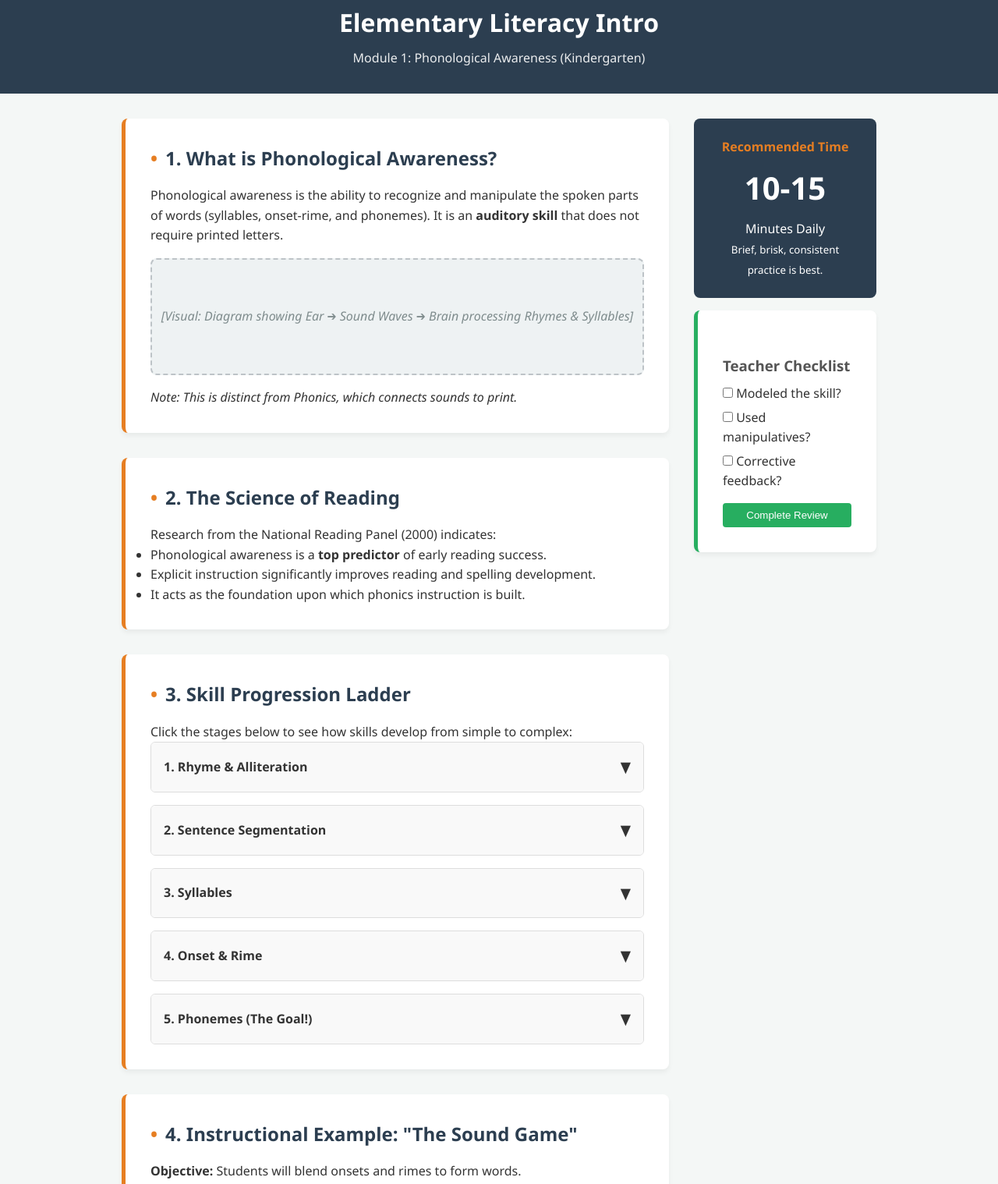
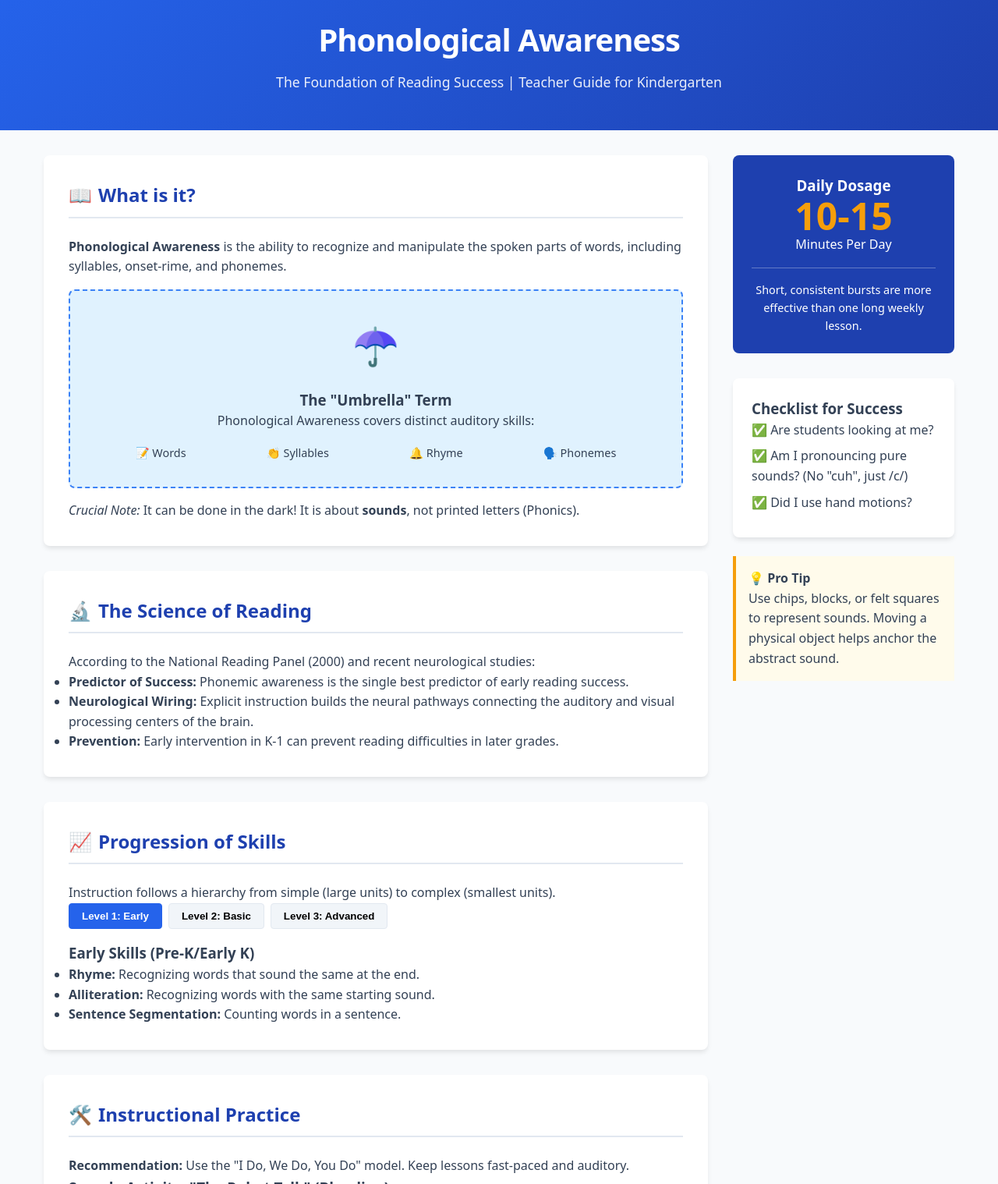
Before and after one commit to ekappus-coder/literacyintro, a plain HTML site: page componentlang.html in a window 1280 px wide. Shown: the part 29-1547 px from the top of the page at 78% size. Drawn offline with Linux system fonts and the light colour scheme.

Commit message:
Update componentlang.html

```diff
--- a/componentlang.html
+++ b/componentlang.html
@@ -3,309 +3,292 @@
 <head>
     <meta charset="UTF-8">
     <meta name="viewport" content="width=device-width, initial-scale=1.0">
-    <title>Literacy Intro: Phonological Awareness</title>
+    <title>Phonological Awareness: A Guide for K-1 Teachers</title>
     <style>
+        /* --- CSS VARIABLES & RESET --- */
         :root {
-            --primary: #2c3e50;
-            --accent: #e67e22;
-            --light: #ecf0f1;
-            --white: #ffffff;
-            --success: #27ae60;
-            --font-main: 'Segoe UI', Tahoma, Geneva, Verdana, sans-serif;
+            --primary: #2563eb;       /* Royal Blue */
+            --secondary: #1e40af;     /* Dark Blue */
+            --accent: #f59e0b;        /* Amber */
+            --bg: #f8fafc;            /* Light Blue-Grey */
+            --surface: #ffffff;
+            --text: #334155;
+            --border: #e2e8f0;
+            --radius: 8px;
+            --shadow: 0 4px 6px -1px rgba(0, 0, 0, 0.1);
         }
 
         * { box-sizing: border-box; margin: 0; padding: 0; }
 
         body {
-            font-family: var(--font-main);
+            font-family: system-ui, -apple-system, sans-serif;
             line-height: 1.6;
-            color: #333;
-            background-color: #f4f7f6;
+            color: var(--text);
+            background: var(--bg);
         }
 
-        /* Layout */
+        /* --- LAYOUT UTILITIES --- */
+        .container { max-width: 1200px; margin: 0 auto; padding: 0 1rem; }
+        .grid { display: grid; gap: 2rem; }
+        @media (min-width: 768px) { .grid-2 { grid-template-columns: 1fr 1fr; } }
+        @media (min-width: 1024px) { .grid-main { grid-template-columns: 3fr 1fr; } }
+
+        /* --- COMPONENT STYLES --- */
         header {
-            background: var(--primary);
-            color: var(--white);
-            padding: 2rem 1rem;
+            background: linear-gradient(135deg, var(--primary), var(--secondary));
+            color: white;
+            padding: 3rem 0;
+            margin-bottom: 2rem;
             text-align: center;
         }
 
-        header h1 { margin-bottom: 0.5rem; }
-        header p { opacity: 0.9; font-weight: 300; }
+        header h1 { font-size: 2.5rem; margin-bottom: 0.5rem; letter-spacing: -1px; }
+        header .subtitle { font-size: 1.1rem; opacity: 0.9; font-weight: 300; }
 
-        .container {
-            max-width: 1000px;
-            margin: 2rem auto;
-            padding: 0 1rem;
-            display: grid;
-            grid-template-columns: 3fr 1fr;
-            gap: 2rem;
+        section {
+            background: var(--surface);
+            border-radius: var(--radius);
+            padding: 2rem;
+            box-shadow: var(--shadow);
+            margin-bottom: 2rem;
         }
 
-        /* Sections */
-        .card {
-            background: var(--white);
-            padding: 2rem;
-            margin-bottom: 2rem;
-            border-radius: 8px;
-            box-shadow: 0 4px 6px rgba(0,0,0,0.05);
-            border-left: 5px solid var(--accent);
+        h2 {
+            color: var(--secondary);
+            border-bottom: 2px solid var(--border);
+            padding-bottom: 0.5rem;
+            margin-bottom: 1.5rem;
+            display: flex;
+            align-items: center;
+            gap: 0.5rem;
         }
 
-        h2 { color: var(--primary); margin-bottom: 1rem; display: flex; align-items: center; }
-        h2::before { content: '•'; color: var(--accent); margin-right: 10px; font-size: 1.5rem; }
-
-        h3 { margin-top: 1.5rem; margin-bottom: 0.5rem; color: #555; }
-
-        /* Interactivity: Progression Steps */
-        .progression-container {
-            display: flex;
-            flex-direction: column;
-            gap: 1rem;
+        /* --- VISUAL AIDS (CSS ONLY) --- */
+        .visual-diagram {
+            background: #e0f2fe;
+            border: 2px dashed #3b82f6;
+            border-radius: var(--radius);
+            padding: 2rem;
+            text-align: center;
+            margin: 1rem 0;
+        }
+        .umbrella-graphic {
+            font-size: 3rem;
+            margin-bottom: 1rem;
+            display: block;
         }
 
-        .step {
-            border: 1px solid #ddd;
-            border-radius: 6px;
-            overflow: hidden;
-            transition: all 0.3s ease;
+        /* --- INTERACTIVE TABS (Skills Progression) --- */
+        .tabs { display: flex; gap: 0.5rem; margin-bottom: 1rem; flex-wrap: wrap; }
+        .tab-btn {
+            padding: 0.5rem 1rem;
+            border: 1px solid var(--border);
+            background: #f1f5f9;
+            cursor: pointer;
+            border-radius: 4px;
+            font-weight: 600;
+        }
+        .tab-btn.active { background: var(--primary); color: white; border-color: var(--primary); }
+        .tab-content { display: none; animation: fadeIn 0.3s ease; }
+        .tab-content.active { display: block; }
+
+        /* --- DATA TABLES --- */
+        table { width: 100%; border-collapse: collapse; margin: 1rem 0; }
+        th, td { padding: 0.75rem; text-align: left; border-bottom: 1px solid var(--border); }
+        th { background: #f1f5f9; color: var(--secondary); }
+        tr:last-child td { border-bottom: none; }
+
+        /* --- SIDEBAR WIDGETS --- */
+        .stat-card {
+            background: var(--secondary);
+            color: white;
+            padding: 1.5rem;
+            border-radius: var(--radius);
+            text-align: center;
+        }
+        .stat-number { font-size: 3rem; font-weight: 800; line-height: 1; color: var(--accent); }
+
+        .tip-box {
+            background: #fffbeb;
+            border-left: 4px solid var(--accent);
+            padding: 1rem;
+            margin-top: 1.5rem;
         }
 
-        .step-header {
-            background: #f9f9f9;
-            padding: 1rem;
-            cursor: pointer;
-            font-weight: bold;
-            display: flex;
-            justify-content: space-between;
-            align-items: center;
+        /* --- PRINT STYLES --- */
+        @media print {
+            body { background: white; color: black; }
+            section { box-shadow: none; border: 1px solid #ccc; break-inside: avoid; }
+            .tab-content { display: block !important; border-bottom: 1px solid #ccc; padding-bottom: 1rem; }
+            .tabs, header { background: none; color: black; }
+            header h1 { color: black; }
         }
 
-        .step-header:hover { background: #eee; }
-
-        .step-content {
-            padding: 0 1rem;
-            max-height: 0;
-            overflow: hidden;
-            transition: max-height 0.3s ease-out;
-            background: var(--white);
-        }
-
-        .step.active .step-content {
-            padding: 1rem;
-            max-height: 200px; /* Arbitrary height for expansion */
-            border-top: 1px solid #ddd;
-        }
-
-        .step-icon { font-size: 1.2rem; transition: transform 0.3s; }
-        .step.active .step-icon { transform: rotate(180deg); }
-
-        /* Sidebar */
-        aside {
-            position: sticky;
-            top: 2rem;
-            height: fit-content;
-        }
-
-        .quick-fact {
-            background: var(--primary);
-            color: var(--white);
-            padding: 1.5rem;
-            border-radius: 8px;
-            margin-bottom: 1rem;
-            text-align: center;
-        }
-
-        .quick-fact h4 { margin-bottom: 0.5rem; color: var(--accent); }
-        .big-stat { font-size: 2.5rem; font-weight: bold; display: block; margin: 0.5rem 0; }
-
-        /* Lesson Plan Table */
-        table { width: 100%; border-collapse: collapse; margin-top: 1rem; }
-        th, td { padding: 12px; text-align: left; border-bottom: 1px solid #ddd; }
-        th { background-color: #f2f2f2; color: var(--primary); }
-
-        /* Visual Aid Placeholder */
-        .visual-aid {
-            background: #eef2f3;
-            height: 150px;
-            display: flex;
-            align-items: center;
-            justify-content: center;
-            border-radius: 8px;
-            margin: 1rem 0;
-            color: #7f8c8d;
-            font-style: italic;
-            border: 2px dashed #bdc3c7;
-        }
-
-        /* Footer */
-        footer {
-            text-align: center;
-            padding: 2rem;
-            color: #777;
-            font-size: 0.9rem;
-            border-top: 1px solid #ddd;
-            margin-top: 2rem;
-        }
-
-        @media (max-width: 768px) {
-            .container { grid-template-columns: 1fr; }
-        }
+        @keyframes fadeIn { from { opacity: 0; transform: translateY(5px); } to { opacity: 1; transform: translateY(0); } }
     </style>
 </head>
 <body>
 
 <header>
-    <h1>Elementary Literacy Intro</h1>
-    <p>Module 1: Phonological Awareness (Kindergarten)</p>
+    <div class="container">
+        <h1>Phonological Awareness</h1>
+        <p class="subtitle">The Foundation of Reading Success | Teacher Guide for Kindergarten</p>
+    </div>
 </header>
 
-<div class="container">
+<div class="container grid grid-main">
+
     <main>
-        <section class="card">
-            <h2>1. What is Phonological Awareness?</h2>
-            <p>Phonological awareness is the ability to recognize and manipulate the spoken parts of words (syllables, onset-rime, and phonemes). It is an <strong>auditory skill</strong> that does not require printed letters.</p>
-            <div class="visual-aid">
-                [Visual: Diagram showing Ear ➔ Sound Waves ➔ Brain processing Rhymes & Syllables]
+
+        <section id="intro">
+            <h2><span aria-hidden="true">📖</span> What is it?</h2>
+            <p class="lead"><strong>Phonological Awareness</strong> is the ability to recognize and manipulate the spoken parts of words, including syllables, onset-rime, and phonemes.</p>
+
+            <div class="visual-diagram">
+                <span class="umbrella-graphic">☂️</span>
+                <h3>The "Umbrella" Term</h3>
+                <p>Phonological Awareness covers distinct auditory skills:</p>
+                <div style="display: flex; justify-content: space-around; margin-top:1rem; font-size: 0.9rem;">
+                    <div>📝 Words</div>
+                    <div>👏 Syllables</div>
+                    <div>🔔 Rhyme</div>
+                    <div>🗣️ Phonemes</div>
+                </div>
             </div>
-            <p><em>Note: This is distinct from Phonics, which connects sounds to print.</em></p>
+            <p><em>Crucial Note:</em> It can be done in the dark! It is about <strong>sounds</strong>, not printed letters (Phonics).</p>
         </section>
 
-        <section class="card">
-            <h2>2. The Science of Reading</h2>
-            <p>Research from the National Reading Panel (2000) indicates:</p>
+        <section id="research">
+            <h2><span aria-hidden="true">🔬</span> The Science of Reading</h2>
+            <p>According to the National Reading Panel (2000) and recent neurological studies:</p>
             <ul>
-                <li>Phonological awareness is a <strong>top predictor</strong> of early reading success.</li>
-                <li>Explicit instruction significantly improves reading and spelling development.</li>
-                <li>It acts as the foundation upon which phonics instruction is built.</li>
+                <li><strong>Predictor of Success:</strong> Phonemic awareness is the single best predictor of early reading success.</li>
+                <li><strong>Neurological Wiring:</strong> Explicit instruction builds the neural pathways connecting the auditory and visual processing centers of the brain.</li>
+                <li><strong>Prevention:</strong> Early intervention in K-1 can prevent reading difficulties in later grades.</li>
             </ul>
         </section>
 
-        <section class="card">
-            <h2>3. Skill Progression Ladder</h2>
-            <p>Click the stages below to see how skills develop from simple to complex:</p>
-            <div class="progression-container">
-                <div class="step">
-                    <div class="step-header">
-                        1. Rhyme & Alliteration
-                        <span class="step-icon">▼</span>
-                    </div>
-                    <div class="step-content">
-                        <p><strong>Age 3-4:</strong> Recognizing matching sounds at the ends or beginnings of words (e.g., "Cat, Bat, Hat").</p>
-                    </div>
-                </div>
-                <div class="step">
-                    <div class="step-header">
-                        2. Sentence Segmentation
-                        <span class="step-icon">▼</span>
-                    </div>
-                    <div class="step-content">
-                        <p><strong>Age 4-5:</strong> Hearing individual words within a spoken sentence.</p>
-                    </div>
-                </div>
-                <div class="step">
-                    <div class="step-header">
-                        3. Syllables
-                        <span class="step-icon">▼</span>
-                    </div>
-                    <div class="step-content">
-                        <p><strong>Age 5 (Kindergarten):</strong> Clapping or counting parts of a word (e.g., "El-e-phant" = 3).</p>
-                    </div>
-                </div>
-                <div class="step">
-                    <div class="step-header">
-                        4. Onset & Rime
-                        <span class="step-icon">▼</span>
-                    </div>
-                    <div class="step-content">
-                        <p><strong>Age 5.5:</strong> Splitting a syllable into start (onset) and end (rime). Example: /b/ - /at/.</p>
-                    </div>
-                </div>
-                <div class="step">
-                    <div class="step-header">
-                        5. Phonemes (The Goal!)
-                        <span class="step-icon">▼</span>
-                    </div>
-                    <div class="step-content">
-                        <p><strong>Age 6+:</strong> Manipulating individual sounds. Blending (/c/ /a/ /t/ -> cat) and Segmenting (cat -> /c/ /a/ /t/).</p>
-                    </div>
-                </div>
+        <section id="progression">
+            <h2><span aria-hidden="true">📈</span> Progression of Skills</h2>
+            <p>Instruction follows a hierarchy from simple (large units) to complex (smallest units).</p>
+
+            <div class="tabs">
+                <button class="tab-btn active" onclick="openTab(event, 'level1')">Level 1: Early</button>
+                <button class="tab-btn" onclick="openTab(event, 'level2')">Level 2: Basic</button>
+                <button class="tab-btn" onclick="openTab(event, 'level3')">Level 3: Advanced</button>
+            </div>
+
+            <div id="level1" class="tab-content active">
+                <h3>Early Skills (Pre-K/Early K)</h3>
+                <ul>
+                    <li><strong>Rhyme:</strong> Recognizing words that sound the same at the end.</li>
+                    <li><strong>Alliteration:</strong> Recognizing words with the same starting sound.</li>
+                    <li><strong>Sentence Segmentation:</strong> Counting words in a sentence.</li>
+                </ul>
+            </div>
+
+            <div id="level2" class="tab-content">
+                <h3>Basic Skills (Mid-Kindergarten)</h3>
+                <ul>
+                    <li><strong>Syllable Blending:</strong> "Ro" + "bot" = Robot.</li>
+                    <li><strong>Syllable Segmentation:</strong> Clapping parts of a word (nap-kin).</li>
+                    <li><strong>Onset-Rime:</strong> /c/ - /at/ = cat.</li>
+                </ul>
+            </div>
+
+            <div id="level3" class="tab-content">
+                <h3>Advanced Skills (Late K/1st Grade)</h3>
+                <ul>
+                    <li><strong>Phoneme Blending:</strong> /d/ /o/ /g/ = dog.</li>
+                    <li><strong>Phoneme Segmentation:</strong> Telling the sounds in "ship" (/sh/ /i/ /p/).</li>
+                    <li><strong>Manipulation:</strong> "Say 'cat'. Change /c/ to /b/. (Bat)".</li>
+                </ul>
             </div>
         </section>
 
-        <section class="card">
-            <h2>4. Instructional Example: "The Sound Game"</h2>
-            <p><strong>Objective:</strong> Students will blend onsets and rimes to form words.</p>
+        <section id="instruction">
+            <h2><span aria-hidden="true">🛠️</span> Instructional Practice</h2>
+            <p><strong>Recommendation:</strong> Use the "I Do, We Do, You Do" model. Keep lessons fast-paced and auditory.</p>
+
+            <h3>Sample Activity: "The Robot Talk" (Blending)</h3>
             <table>
                 <thead>
                     <tr>
-                        <th>Step</th>
-                        <th>Teacher Action (Script)</th>
+                        <th style="width: 20%;">Phase</th>
+                        <th>Teacher Script</th>
+                        <th>Student Action</th>
                     </tr>
                 </thead>
                 <tbody>
                     <tr>
                         <td><strong>I Do</strong></td>
-                        <td>"Listen to these parts: /s/ ... /un/. What is the word? Sun."</td>
+                        <td>"I am going to speak like a robot. /s/ ... /un/. The word is Sun."</td>
+                        <td>Listen</td>
                     </tr>
                     <tr>
                         <td><strong>We Do</strong></td>
-                        <td>"Let's try one together. /m/ ... /ap/. Say it with me. Map!"</td>
+                        <td>"Let's try together. /m/ ... /an/. Blend it!"</td>
+                        <td>"Man!"</td>
                     </tr>
                     <tr>
                         <td><strong>You Do</strong></td>
-                        <td>"Your turn. /f/ ... /ish/. What is the word?" (Students: Fish!)</td>
+                        <td>"Your turn. /f/ ... /ish/. What word?"</td>
+                        <td>"Fish!"</td>
                     </tr>
                 </tbody>
             </table>
+
+            <div class="tip-box">
+                <strong>Audio Resource:</strong>
+                <audio controls style="width: 100%; margin-top: 0.5rem;">
+                    <source src="#" type="audio/mpeg">
+                    Your browser does not support the audio element.
+                </audio>
+                <small><em>(Placeholder for teacher modeling pronunciation)</em></small>
+            </div>
         </section>
+
     </main>
 
     <aside>
-        <div class="quick-fact">
-            <h4>Recommended Time</h4>
-            <span class="big-stat">10-15</span>
-            <p>Minutes Daily</p>
-            <small>Brief, brisk, consistent practice is best.</small>
+
+        <div class="stat-card">
+            <h3>Daily Dosage</h3>
+            <div class="stat-number">10-15</div>
+            <p>Minutes Per Day</p>
+            <hr style="border: 0; border-top: 1px solid rgba(255,255,255,0.3); margin: 1rem 0;">
+            <p style="font-size: 0.9rem;">Short, consistent bursts are more effective than one long weekly lesson.</p>
         </div>
 
-        <div class="card" style="border-left-color: var(--success);">
-            <h3>Teacher Checklist</h3>
-            <label style="display:block; margin: 5px 0;">
-                <input type="checkbox"> Modeled the skill?
-            </label>
-            <label style="display:block; margin: 5px 0;">
-                <input type="checkbox"> Used manipulatives?
-            </label>
-            <label style="display:block; margin: 5px 0;">
-                <input type="checkbox"> Corrective feedback?
-            </label>
-            <button onclick="alert('Great job preparing your lesson!')" style="width:100%; margin-top:10px; padding:8px; background:var(--success); color:white; border:none; border-radius:4px; cursor:pointer;">Complete Review</button>
+        <div style="background: white; padding: 1.5rem; margin-top: 2rem; border-radius: 8px; box-shadow: var(--shadow);">
+            <h3>Checklist for Success</h3>
+            <ul style="list-style: none; padding-left: 0;">
+                <li style="margin-bottom: 0.5rem;">✅ Are students looking at me?</li>
+                <li style="margin-bottom: 0.5rem;">✅ Am I pronouncing pure sounds? (No "cuh", just /c/)</li>
+                <li style="margin-bottom: 0.5rem;">✅ Did I use hand motions?</li>
+            </ul>
         </div>
+
+        <div class="tip-box">
+            <h4>💡 Pro Tip</h4>
+            <p>Use chips, blocks, or felt squares to represent sounds. Moving a physical object helps anchor the abstract sound.</p>
+        </div>
+
     </aside>
+
 </div>
 
-<footer>
-    <p>&copy; 2026 Elementary Literacy Intro | Designed for New Teachers</p>
+<footer style="text-align: center; padding: 2rem; color: #64748b; font-size: 0.9rem;">
+    <p>Created for [Course Name] Assignment | © 2024</p>
 </footer>
 
 <script>
-    // Accordion Logic for Progression Steps
-    document.querySelectorAll('.step-header').forEach(header => {
-        header.addEventListener('click', () => {
-            const step = header.parentElement;
+    // Tab Interface Logic
+    function openTab(evt, levelName) {
+        var i, tabcontent, tablinks;
 
-            // Toggle active class
-            step.classList.toggle('active');
-
-            // Optional: Close others when one opens (Accordion style)
-            // document.querySelectorAll('.step').forEach(otherStep => {
-            //     if (otherStep !== step) otherStep.classList.remove('active');
-            // });
-        });
-    });
-</script>
-
-</body>
-</html>
+        // Hide all tab content
+        tabcontent = document.getElementsByClassName("tab-content");
+        for (i = 0; i < tabcontent.length; i++) {
+            tabcontent[i].style.display = "none";
+            tab
```
